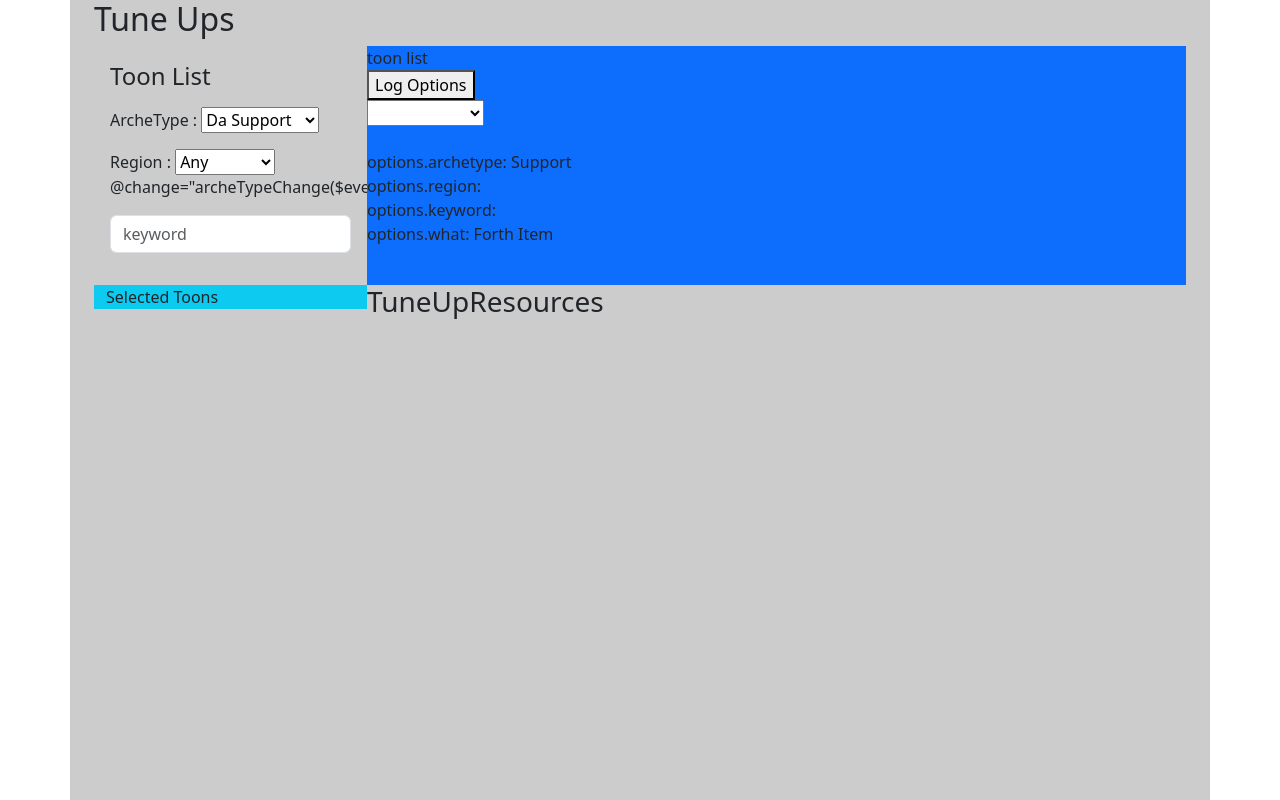
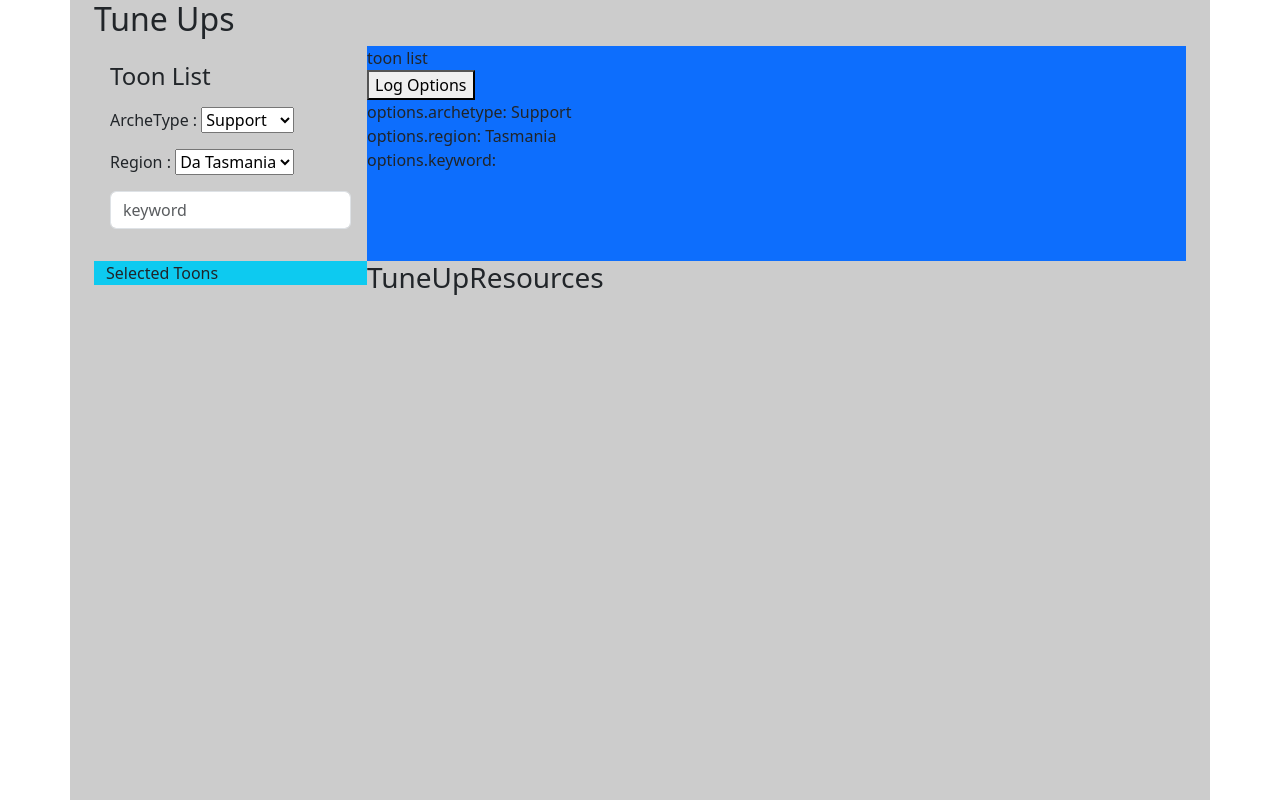
Before and after one commit to kengarakawa/vue3_ltwom, a Vue app: page / in a window 1280 px wide. Built offline with nearby package versions, Linux system fonts and the light colour scheme.

Commit message:
add regionalCombo, remove debugging codes

```diff
--- a/src/components/RegionalCombo.vue
+++ b/src/components/RegionalCombo.vue
@@ -1,51 +1,54 @@
 <template>
-  <select :name="compName" @change="onChange">
-    <option v-if="withAny" value="">Any</option>
-    <option v-for="(region, index) in regions" :key="index">
-      {{ region }}
-    </option>
-  </select>
+  <div class="d-inline">
+    <select @change="changeSelection($event)">
+      <option v-if="withAny" value="">Any</option>
+      <option
+        v-for="(opt, key) in theOptions"
+        :value="key"
+        :key="key"
+        :selected="key == modelValue"
+      >
+        {{ opt }}
+      </option>
+    </select>
+  </div>
 </template>
 
 <script>
 export default {
   name: "RegionalCombo",
-  props: {
-    default: {
-      default: "",
-      require: false,
-    },
-    name: {
-      type: String,
-    },
-    onChange: {},
-    optional: {
-      default: true,
+  props: ["modelValue", "options", "optional"],
+  emits: ["update:modelValue"],
+  computed: {
+    theOptions() {
+      return this.options ?? this.defaultOptions
     },
   },
+
   data() {
     return {
-      compName: "",
       withAny: true,
-
-      regions: [
-        "Avalooney",
-        "City",
-        "Desert",
-        "Farm",
-        "Forest",
-        "Space",
-        "Summit",
-        "Tasmania",
-        "Town",
-        "WB Studis",
-      ],
+      defaultOptions: {
+        Avaloony: "Avalooney",
+        City: "City",
+        Desert: "Desert",
+        Farm: "Farm",
+        Forest: "Forest",
+        Space: "Space",
+        Summit: "Summit",
+        Tasmania: "Tasmania",
+        Town: "Town",
+        "WB Studios": "WB Studios",
+      },
     }
   },
   mounted() {
-    this.compName = this.name
-    this.withAny = this.optional
-    console.log(this.optional)
+    this.withAny = this.optional == undefined ? true : this.optional
+  },
+  methods: {
+    changeSelection(event) {
+      this.$emit("update:modelValue", event.target.value)
+    },
   },
 }
 </script>
--- a/src/components/ToonList.vue
+++ b/src/components/ToonList.vue
@@ -8,13 +8,11 @@
         </div>
         <div class="mb-3">
           ArcheType :
-          <ArcheTypeCombo name="archetype" v-model="options.archetype" :options="checkingOptions"/>
+          <ArcheTypeCombo v-model="options.archetype" />
         </div>
         <div class="mb-3">
           Region :
-          <RegionalCombo name="regional"  v-model="options.region"/>
-
-          @change="archeTypeChange($event)"
+          <RegionalCombo v-model="options.region" :options="checkingOptions"/>
 
 
         </div>
@@ -39,14 +37,10 @@
         </div>
 
 
-        <XXSimpleSelect :options="customOptions" v-model="options.what" />
-        <br />
-        <br />
 
         options.archetype: {{ options.archetype }} <br />
         options.region: {{ options.region }} <br />
         options.keyword: {{ options.keyword }} <br />
-        options.what: {{ options.what }} <br />
 
     </div>
   </div>
@@ -55,43 +49,30 @@
 <script>
 import ArcheTypeCombo from "@/components/ArcheTypeCombo.vue"
 import RegionalCombo from "@/components/RegionalCombo.vue"
-import XXSimpleSelect from "@/components/XXSimpleSelect.vue"
+
 export default {
   name: "ToonList",
   components: {
     ArcheTypeCombo,
     RegionalCombo ,
-    XXSimpleSelect
 
   },
   data() {
      return {
          options : {
              archetype : 'Support' ,
-             region : '' ,
+             region : 'Tasmania' ,
              keyword : '' ,
-             what : 'Forth Item'
          } ,
-         customOptions : [
-             { text: 'First Item' , value : 'First Item' } ,
-             { text: 'Second Item' , value : 'Second Item' } ,
-             { text: 'Third Item' , value : 'Third Item' } ,
-             { text: 'Forth Item' , value : 'Forth Item' } ,
-             { text: 'Fifth Item' , value : 'Fifth Item' } ,
-         ] ,
+
          checkingOptions : {
-           'Defender' : 'Da Defender' ,
-           'Support' : 'Da Support' ,
+           'Tasmania' : 'Da Tasmania' ,
+           'Romania' : 'Da Romania' ,
            'Attacker' : 'Da Attacker' ,
          }
      }
   },
   methods: {
-    archeTypeChange(event) {
-      console.log("Being changed")
-      console.log(event.target.value)
-    },
-
 
     debugOptions() {
         console.log(this.options)
```
